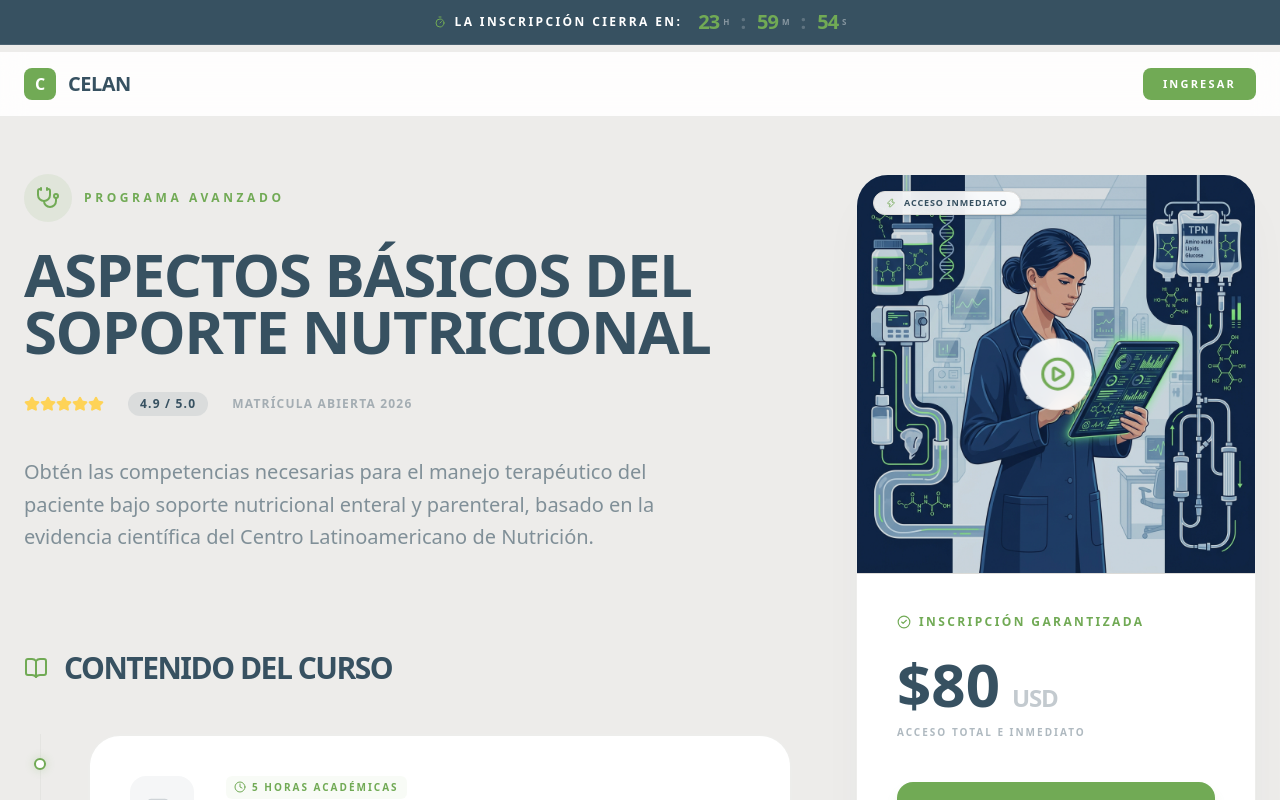
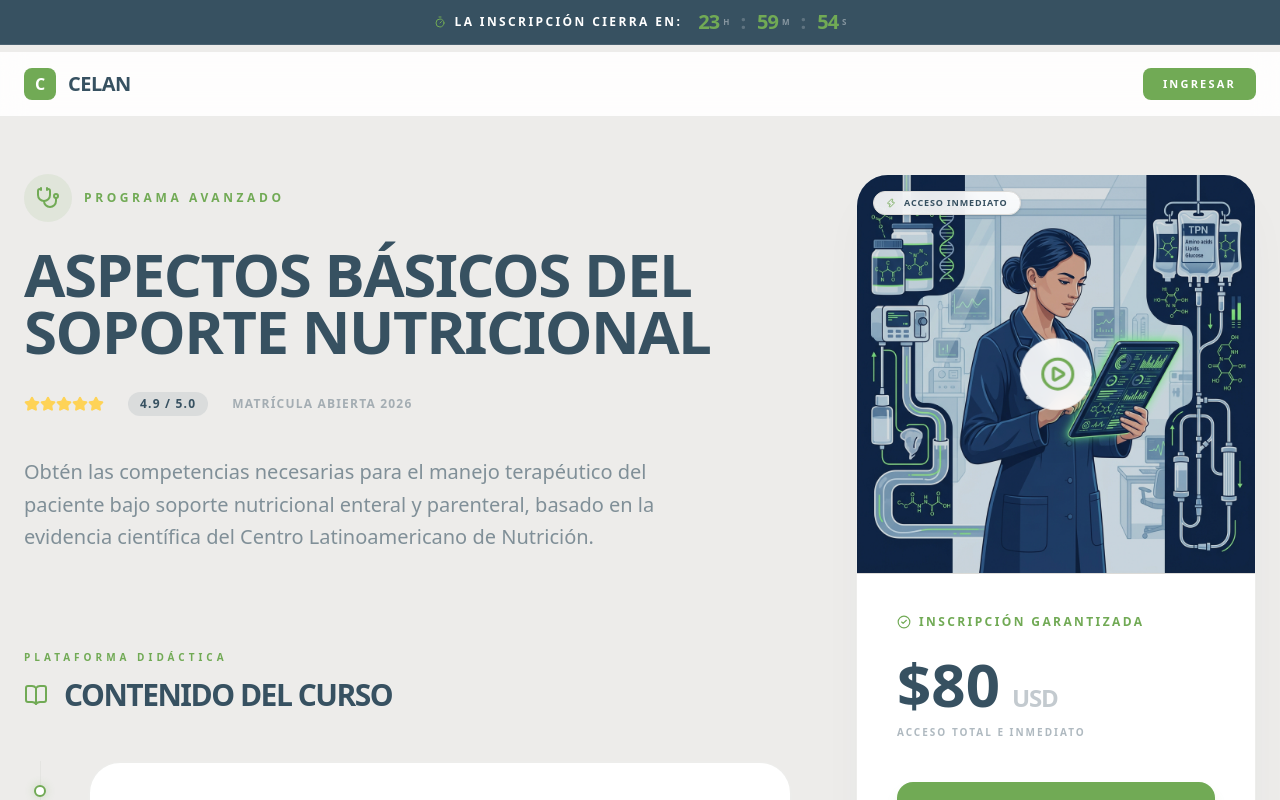
Before and after one commit to JorgeIgnacio666/celan-landing, a Next.js app: page / in a window 1280 px wide. Shown: the top 800 px of the page. Built offline with nearby package versions, Linux system fonts and the light colour scheme.

Commit message:
Add Plataforma Didáctica label above curriculum

```diff
--- a/src/app/page.tsx
+++ b/src/app/page.tsx
@@ -146,6 +146,7 @@ export default function Home() {
 
             {/* Temario Curricular */}
             <div className="mt-12 md:mt-24">
+                <span className="text-[9px] md:text-[10px] font-black text-primary uppercase tracking-[0.4em] mb-3 block">Plataforma didáctica</span>
                 <div className="flex items-center gap-4 mb-8 md:mb-12">
                     <BookOpen className="text-primary md:w-6 md:h-6" size={20} />
                     <h2 className="font-roboto font-black text-xl md:text-3xl text-secondary uppercase tracking-tighter">Contenido del curso</h2>
```
